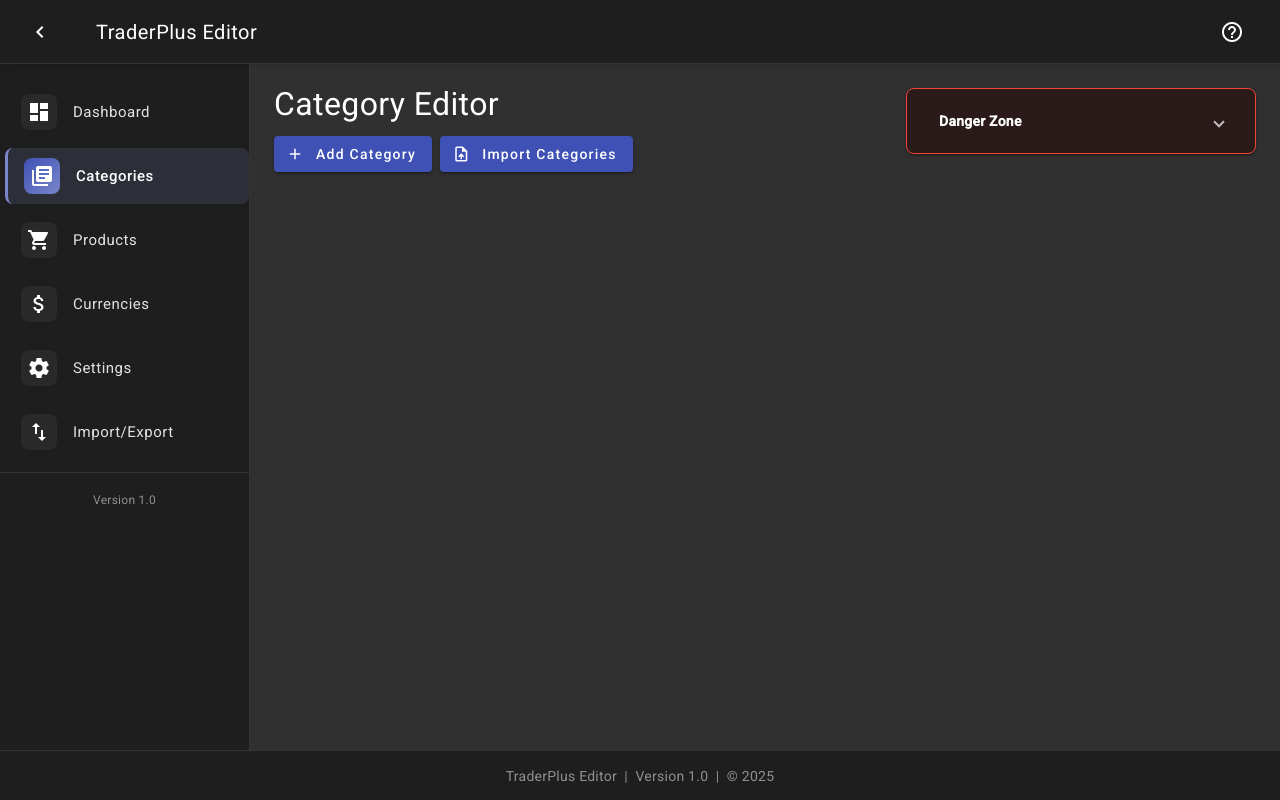
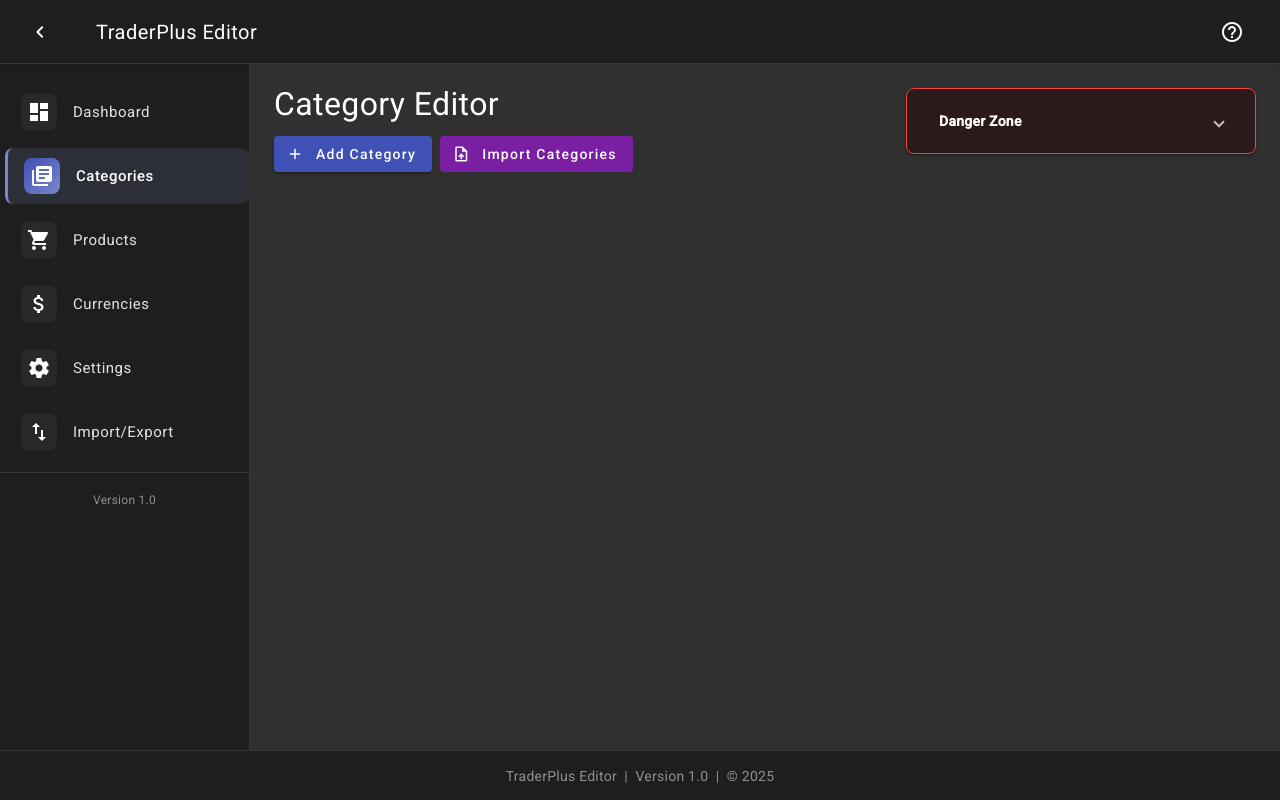
Before and after one commit to TheDmitri/traderpluseditor, an Angular app: page /categories in a window 1280 px wide. Built offline with nearby package versions, Linux system fonts and the light colour scheme.

Commit message:
Changed Button styles

```diff
--- a/src/app/features/category-editor/components/category-editor.component.html
+++ b/src/app/features/category-editor/components/category-editor.component.html
@@ -7,10 +7,10 @@
           <mat-icon>add</mat-icon>
           Add Category
         </button>
-        <a mat-raised-button color="primary" routerLink="/file-management">
+        <button mat-flat-button color="primary" routerLink="/file-management">
           <mat-icon>upload_file</mat-icon>
           Import Categories
-        </a>
+        </button>
       </div>
     </div>
     <div class="header-right">
@@ -23,11 +23,11 @@
             </mat-panel-title>
           </mat-expansion-panel-header>
           <div class="danger-zone-content">
-            <button mat-raised-button color="warn" (click)="removeAllCategories()">
+            <button mat-flat-button color="warn" (click)="removeAllCategories()">
               <mat-icon>delete_forever</mat-icon>
               Remove All Categories
             </button>
-            <button mat-raised-button color="warn" (click)="toggleAllCategoriesVisibility()">
+            <button mat-flat-button color="warn" (click)="toggleAllCategoriesVisibility()">
               <mat-icon>visibility</mat-icon>
               Toggle All Visibility
             </button>
```
